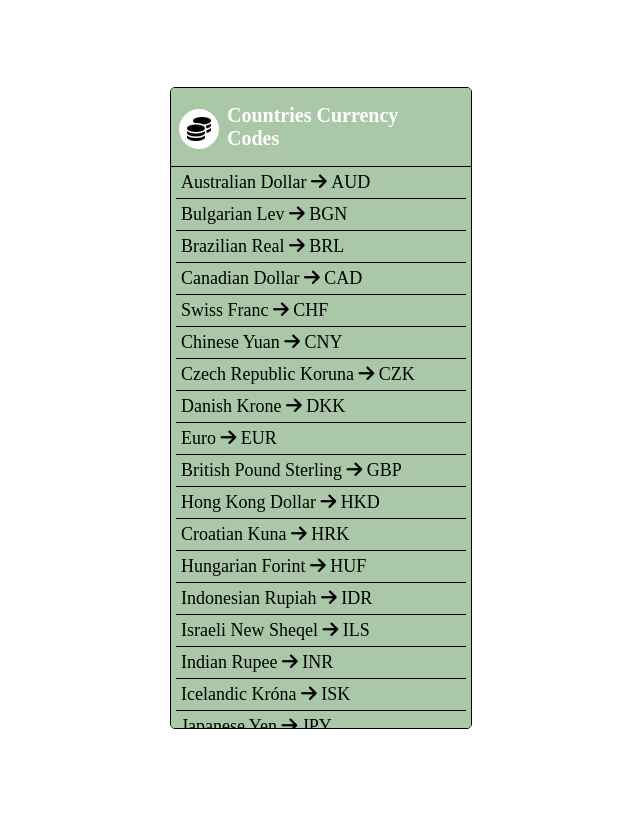
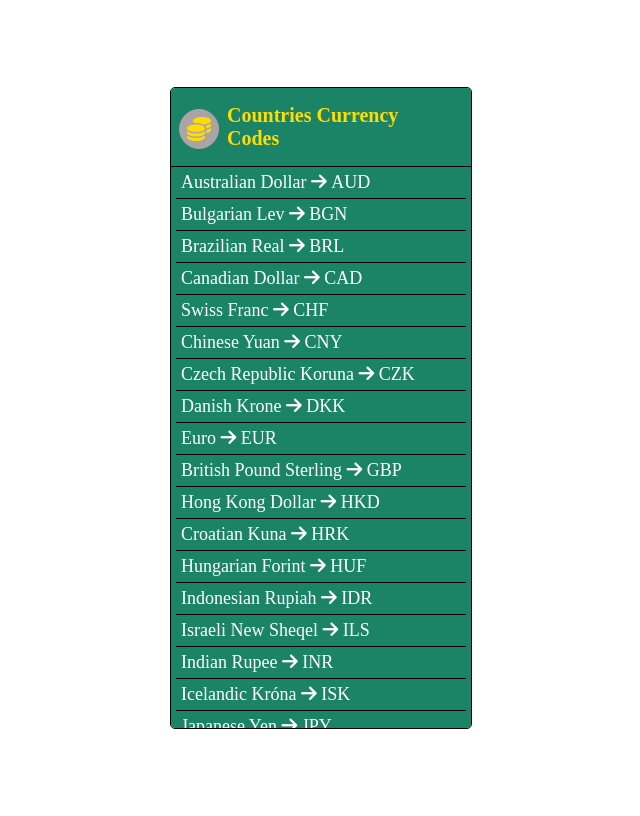
Before and after one commit to Vishal7100jain/LiveCurrencyUpdate, a website: page Documentation.html in a window 1280 px wide. Shown: the whole page, without its empty margins (319-959 px from the left). Drawn offline with Linux system fonts and the light colour scheme.

Commit message:
changes in color of page and style

```diff
--- a/DocuStyle.css
+++ b/DocuStyle.css
@@ -3,7 +3,7 @@ body {
     justify-content: center;
     align-content: center;
     height: 100vh;
-    color: black;
+    color: white;
 }
 
 
@@ -11,7 +11,7 @@ body {
     height: 80vh;
     width: 300px;
     border: 1px solid rgb(0, 0, 0);
-    background-color: #AAC8A7;
+    background-color: #1B8366;
     border-radius: 5px;
     overflow-y: auto;
 }
@@ -27,18 +27,19 @@ body {
 h3 {
     margin: 0px;
     padding: 8px;
-    color: white;
+    color: #ffdd00;
     font-weight: bolder;
     font-size: 20px;
 }
 
 .Documentation i {
     font-size: x-large;
-    border: 1px solid #fff;
+    border: 1px solid #aaa4a4;
     padding: 7px;
-    background-color: #fff;
+    background-color: #aaa4a4;
     border-radius: 50%;
     margin-top: 3px;
+    color: #ffdd00;
 }
 
 #Title {
--- a/Documentation.html
+++ b/Documentation.html
@@ -8,84 +8,7 @@
     <link rel="stylesheet" href="https://cdnjs.cloudflare.com/ajax/libs/font-awesome/6.4.0/css/all.min.css"
         integrity="sha512-iecdLmaskl7CVkqkXNQ/ZH/XLlvWZOJyj7Yy7tcenmpD1ypASozpmT/E0iPtmFIB46ZmdtAc9eNBvH0H/ZpiBw=="
         crossorigin="anonymous" referrerpolicy="no-referrer" />
-    <style>
-        body {
-    display: grid;
-    justify-content: center;
-    align-content: center;
-    height: 100vh;
-    color: black;
-}
-
-.main {
-    height: 80vh;
-    width: 300px;
-    border: 1px solid rgb(0, 0, 0);
-    background-color: #AAC8A7;
-    border-radius: 5px;
-    overflow-y: auto;
-}
-
-.Documentation{
-    display: flex;
-    justify-content: center;
-    align-items: center;
-    border-bottom: 1px solid black;
-    padding: 8px;
-}
-
-h3 {
-    margin: 0px;
-    padding: 8px;
-    color: white;
-    font-weight: bolder;
-    font-size: 20px;
-}
-
-.Documentation i {
-    font-size: x-large;
-    border: 1px solid #fff;
-    padding: 7px;
-    background-color: #fff;
-    border-radius: 50%;
-    margin-top: 3px;
-}
-
-#Title {
-    display: inline-block;
-}
-
-.details {
-    display: flex;
-    flex-direction: column;
-    font-size: large;
-    padding: 0 5px;
-}
-
-.details>span {
-    border-bottom: 1px solid black;
-    padding: 5px;
-}
-
-p {
-    display: inline-block;
-    margin: 0;
-}
-
-/* Phone view */
-@media (min-width:300px) and (max-width:500px) {
-    .main {
-        width: 100vw;
-        height: 100vh;
-        border: 1px solid rgb(0, 0, 0);
-    }
-
-    .details{
-        height: 480px;
-        overflow-y: scroll;
-    }
-}
-    </style>
+    <link rel="stylesheet" href="DocuStyle.css">
 </head>
 
 <body>
```
